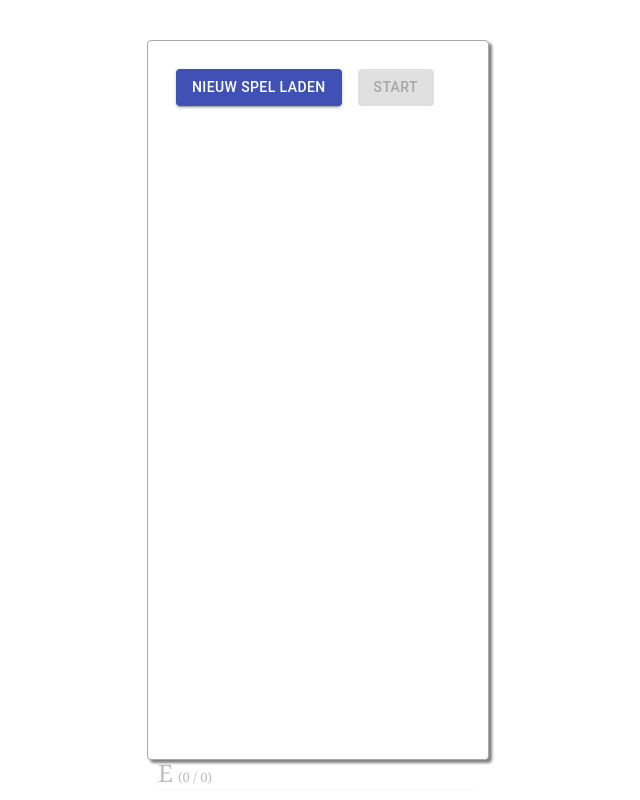
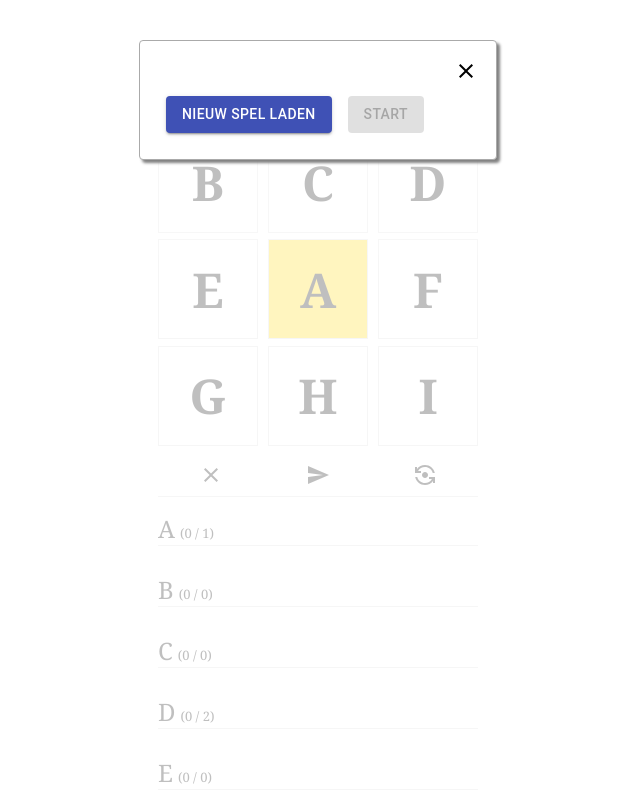
Before and after one commit to willemvlh/spelbij, a React (Create React App) app: page / in a window 1280 px wide. Both pictures are taken after a click on the icon 759 px from the left and 115 px from the top of the page. Shown: the top 800 px of the page, without its empty margins (322-962 px from the left). Built offline with nearby package versions, Linux system fonts and the light colour scheme.

Commit message:
fix up dialog size, add close button

```diff
--- /dev/null
+++ b/src/components/Header/Modal.module.css
@@ -0,0 +1,4 @@
+.content{
+    display: flex;
+    flex-direction: column;
+}
--- a/src/components/Header/Modal.tsx
+++ b/src/components/Header/Modal.tsx
@@ -1,24 +1,31 @@
 import React from "react";
 import Modal from "react-modal";
+import styles from "./Modal.module.css"
+import {CloseOutlined} from "@material-ui/icons";
 
 const SBModal: React.FC<{ isOpen: boolean, onRequestClose: () => void, shouldCloseOnOverlayClick?: boolean }> =
     ({shouldCloseOnOverlayClick = true, isOpen, onRequestClose, children}) => {
         return <Modal
             style={{
                 content: {
-                    width: "300px",
-                    maxWidth: "95%",
+                    fontFamily: "Noto Serif, serif",
+                    maxWidth: "320px",
                     border: "solid 1px #aaa",
                     background: "white",
-                    padding: "20px",
+                    padding: "18px",
                     boxShadow: "3px 3px 3px grey",
-                    margin: 'auto'
+                    margin: "auto",
+                    bottom: "auto"
                 }
             }}
             shouldCloseOnOverlayClick={shouldCloseOnOverlayClick} ariaHideApp={false}
             onRequestClose={onRequestClose}
             isOpen={isOpen} shouldCloseOnEsc={true}>
-            {children}
+            <div className={styles.content}>
+                {shouldCloseOnOverlayClick && <div style={{textAlign: "right"}} onClick={onRequestClose}><CloseOutlined/></div>}
+                {children}
+            </div>
+
         </Modal>
     }
 
--- a/src/components/Header/Modals/HelpModal.tsx
+++ b/src/components/Header/Modals/HelpModal.tsx
@@ -3,7 +3,6 @@ import React from "react";
 
 const HelpModal:React.FC<{isOpen: boolean, onRequestClose: () => void}> = (props) => {
     return <SBModal {...props}>
-        <h1>Spelbij</h1>
         <ul>
             <li>Woorden moeten minstens 4 letters tellen.</li>
             <li>Woorden moeten de middenste letter bevatten.</li>
```
